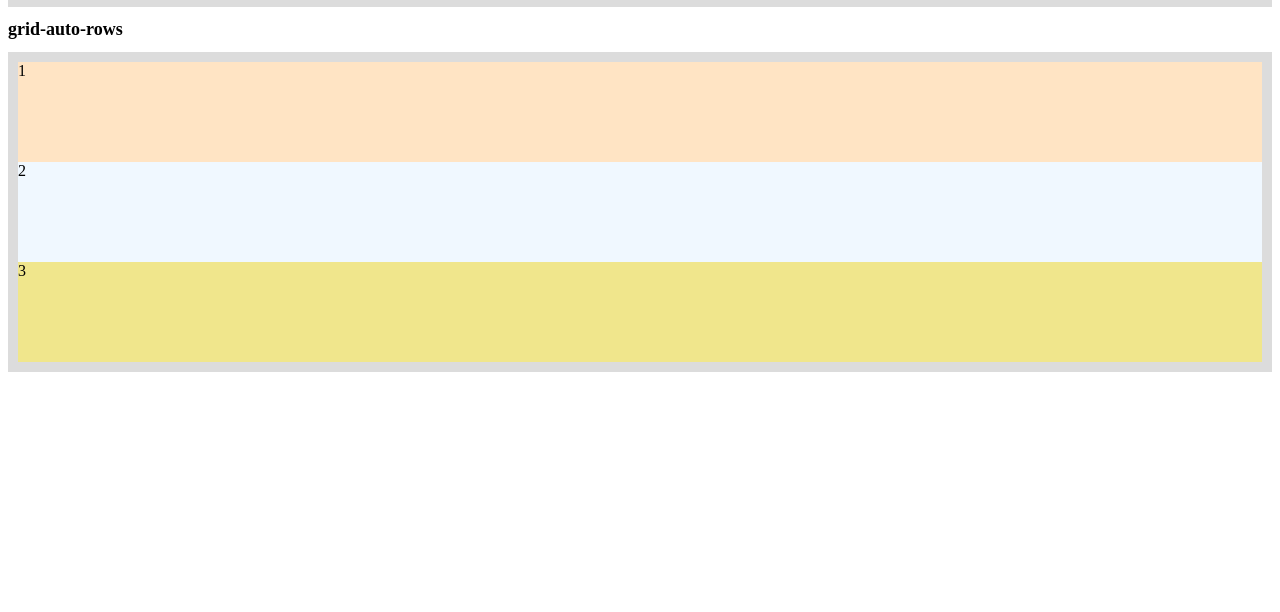
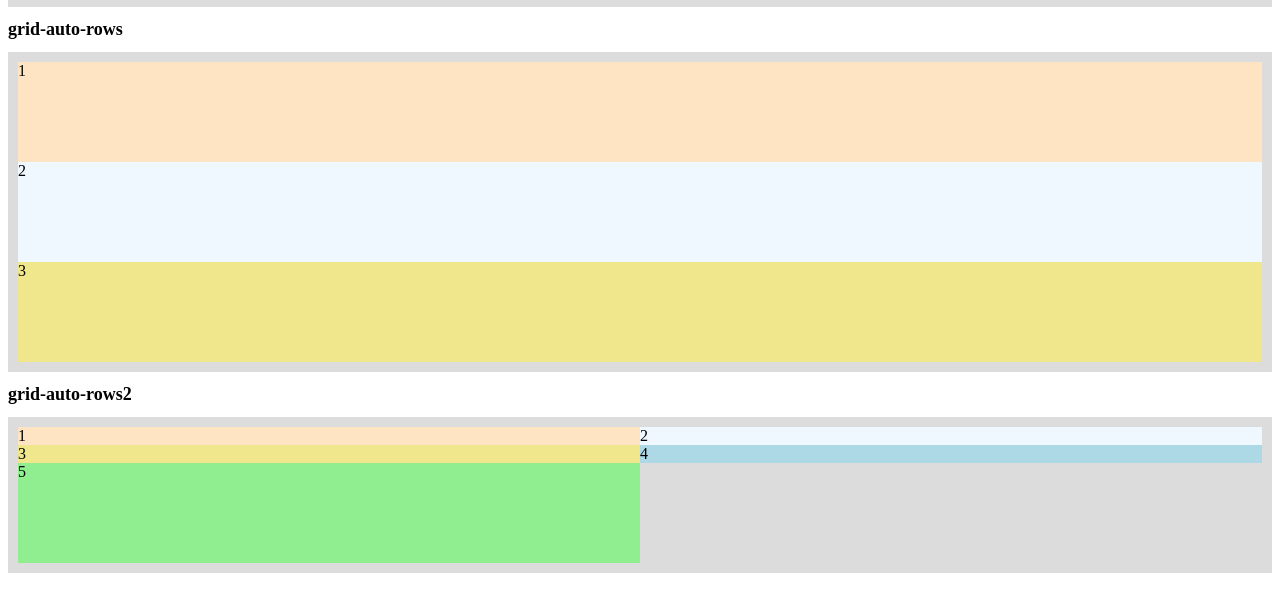
Before and after one commit to alexsando86/Grid, a plain HTML site: page html_presentation/example/grid-auto-columns.html in a window 1280 px wide. Shown: the part 112-724 px from the top of the page. Drawn offline with Linux system fonts and the light colour scheme.

Commit message:
grid css

```diff
--- a/html_presentation/example/grid-auto-columns.html
+++ b/html_presentation/example/grid-auto-columns.html
@@ -24,6 +24,10 @@
         .grid-auto-rows {
             grid-auto-rows: 100px;
         }
+        .grid-auto-rows2 {
+            grid-template: repeat(2, 1fr) / repeat(2, 1fr);
+            grid-auto-rows : 100px;
+        }
     </style>
 </head>
 <body>
@@ -39,5 +43,15 @@
         <div class="item2">2</div>
         <div class="item3">3</div>
     </div>
+
+
+    <h1>grid-auto-rows2</h1>
+    <div class="grid grid-auto-rows2">
+        <div class="item1">1</div>
+        <div class="item2">2</div>
+        <div class="item3">3</div>
+        <div class="item4">4</div>
+        <div class="item5">5</div>
+    </div>
 </body>
 </html>
```
Also changed, not shown: html_presentation/index.html (+4 -0 lines).
